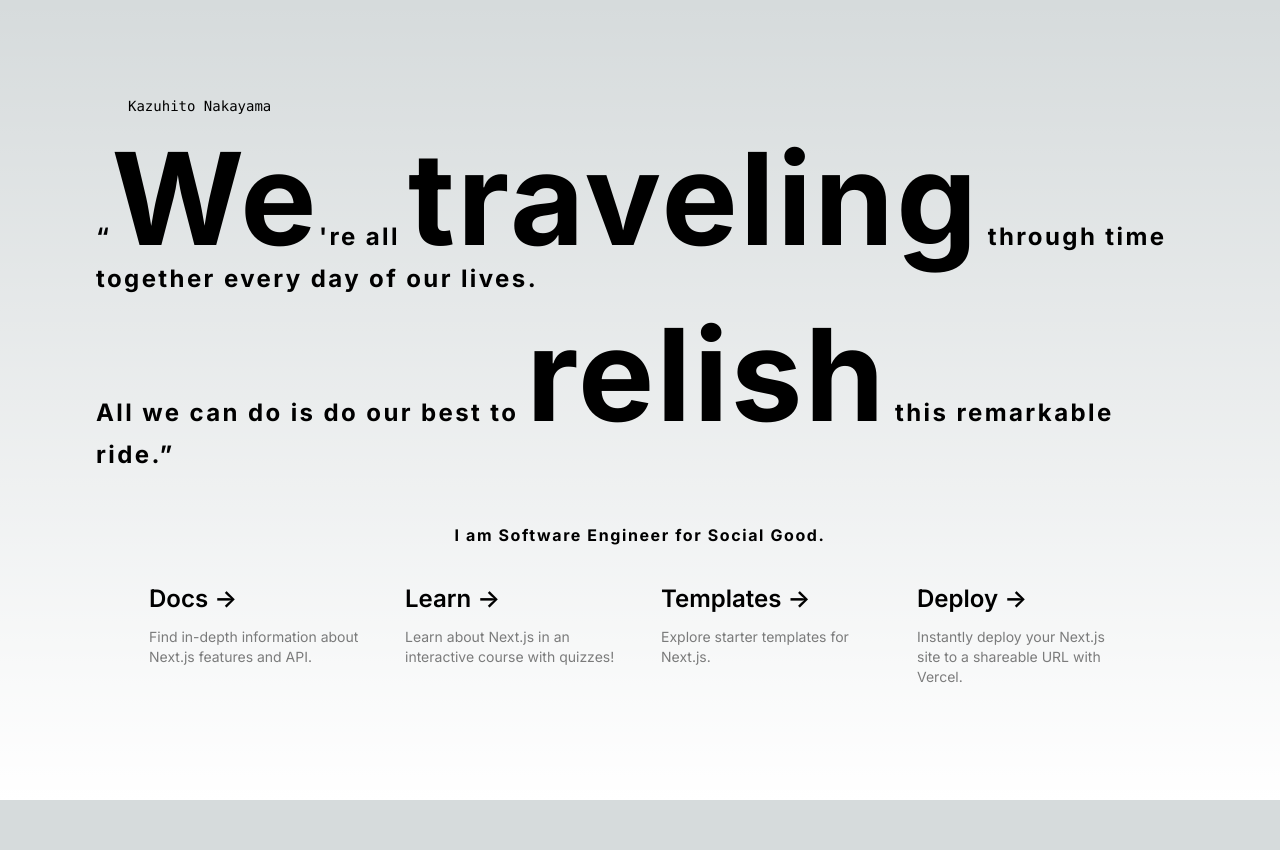
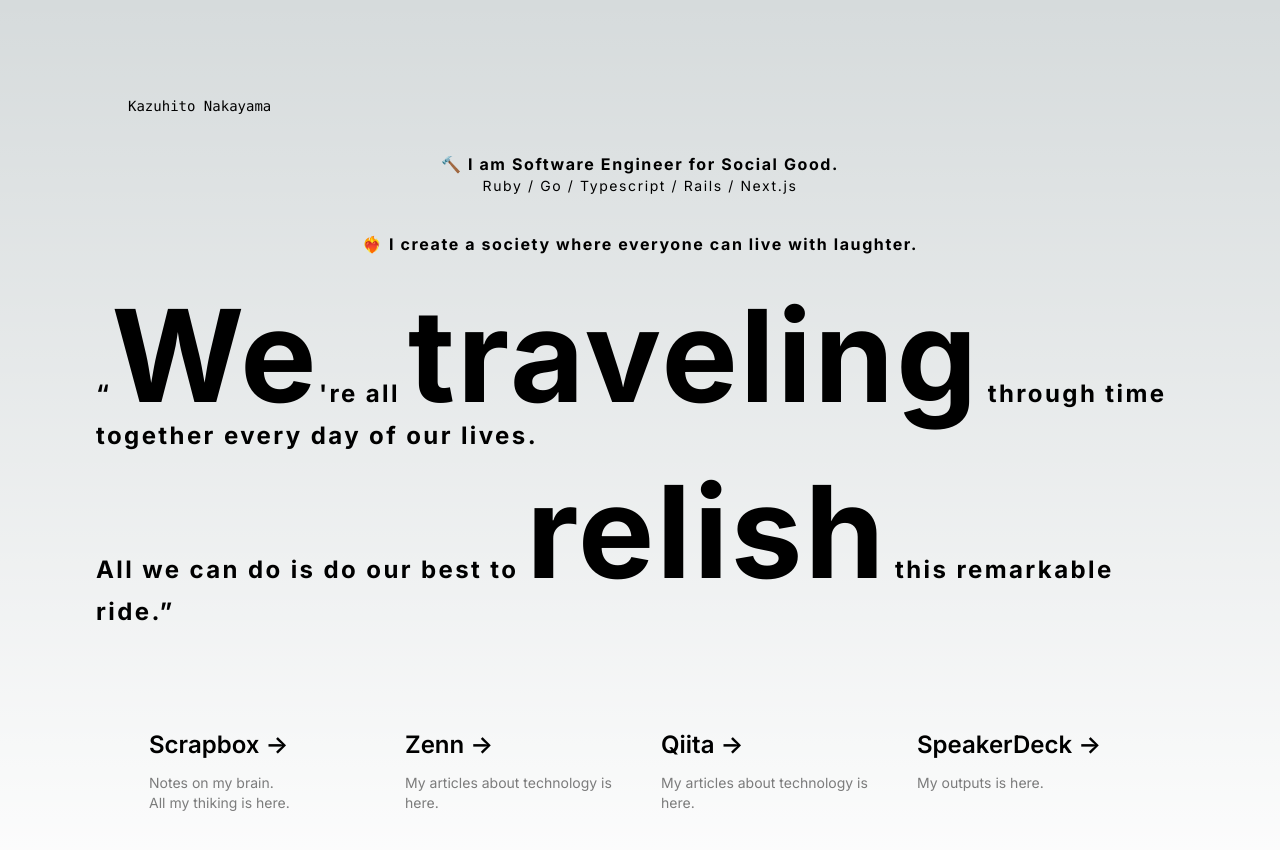
Before and after one commit to kazuhitonakayama/kazuhitonakayama-com, a Next.js app: page / in a window 1280 px wide. Shown: the top 850 px of the page. Before the commit the page ends 800 px from the top, so only its background shows below. Built offline with nearby package versions, Linux system fonts and the light colour scheme.

Commit message:
fix: 全ての導線を自分の記事たちに
========

```diff
--- a/src/app/page.tsx
+++ b/src/app/page.tsx
@@ -2,88 +2,100 @@ import Image from 'next/image'
 
 export default function Home() {
   return (
-    <main className="flex min-h-screen flex-col items-center justify-between sm:p-24 p-7">
+    <main className="min-h-screen sm:p-24 p-7">
+      <div className="flex flex-col items-center justify-between gap-y-9 container mx-auto">
         <div className="z-10 max-w-5xl w-full items-center justify-between font-mono text-sm lg:flex">
           <a href="/">Kazuhito Nakayama</a>
         </div>
 
-      <div className="text-2xl font-bold tracking-widest mb-8">
-        <p className="mb-4">&ldquo;<span className="sm:text-9xl">We</span>&apos;re all <span className="sm:text-9xl">traveling</span> through time together every day of our lives.</p>
-        <p>All we can do is do our best to <span className="sm:text-9xl">relish</span> this remarkable ride.&rdquo;</p>
+        <div className="text-normal tracking-widest font-bold sm:text-center">
+          <p>🔨 I am Software Engineer for Social Good.</p>
+          <p className="text-sm font-normal">Ruby / Go / Typescript / Rails / Next.js</p>
         </div>
 
         <div className="text-normal tracking-widest font-bold">
-        <p>I am Software Engineer for Social Good.</p>
+          <p>❤️‍🔥 I create a society where everyone can live with laughter.</p>
+        </div>
+
+        <div className="text-2xl font-bold tracking-widest mb-8">
+          <p className="mb-4">&ldquo;<span className="sm:text-9xl">We</span>&apos;re all <span className="sm:text-9xl">traveling</span> through time together every day of our lives.</p>
+          <p className="mb-4">All we can do is do our best to <span className="sm:text-9xl">relish</span> this remarkable ride.&rdquo;</p>
+          <p className="text-sm sm:hidden">
+            &ldquo;僕らはみんなでこの人生をタイムトラベルしているんだ。<br />
+            ただ、この素晴らしい旅を楽しもう。&rdquo;
+          </p>
         </div>
 
         <div className="mb-32 grid text-center lg:max-w-5xl lg:w-full lg:mb-0 lg:grid-cols-4 lg:text-left">
           <a
-          href="https://nextjs.org/docs?utm_source=create-next-app&utm_medium=appdir-template&utm_campaign=create-next-app"
+            href="https://scrapbox.io/kazuhitonakayama/"
             className="group rounded-lg border border-transparent px-5 py-4 transition-colors hover:border-gray-300 hover:bg-gray-100 hover:dark:border-neutral-700 hover:dark:bg-neutral-800/30"
             target="_blank"
             rel="noopener noreferrer"
           >
             <h2 className={`mb-3 text-2xl font-semibold`}>
-            Docs{' '}
+              Scrapbox{' '}
               <span className="inline-block transition-transform group-hover:translate-x-1 motion-reduce:transform-none">
                 -&gt;
               </span>
             </h2>
             <p className={`m-0 max-w-[30ch] text-sm opacity-50`}>
-            Find in-depth information about Next.js features and API.
+              Notes on my brain. <br />
+              All my thiking is here.
             </p>
           </a>
 
           <a
-          href="https://nextjs.org/learn?utm_source=create-next-app&utm_medium=appdir-template-tw&utm_campaign=create-next-app"
+            href="https://zenn.dev/be_the_light"
             className="group rounded-lg border border-transparent px-5 py-4 transition-colors hover:border-gray-300 hover:bg-gray-100 hover:dark:border-neutral-700 hover:dark:bg-neutral-800/30"
             target="_blank"
             rel="noopener noreferrer"
           >
             <h2 className={`mb-3 text-2xl font-semibold`}>
-            Learn{' '}
+              Zenn{' '}
               <span className="inline-block transition-transform group-hover:translate-x-1 motion-reduce:transform-none">
                 -&gt;
               </span>
             </h2>
             <p className={`m-0 max-w-[30ch] text-sm opacity-50`}>
-            Learn about Next.js in an interactive course with&nbsp;quizzes!
+              My articles about technology is here.
             </p>
           </a>
 
           <a
-          href="https://vercel.com/templates?framework=next.js&utm_source=create-next-app&utm_medium=appdir-template&utm_campaign=create-next-app"
+            href="https://qiita.com/kazuhito_nakayama"
             className="group rounded-lg border border-transparent px-5 py-4 transition-colors hover:border-gray-300 hover:bg-gray-100 hover:dark:border-neutral-700 hover:dark:bg-neutral-800/30"
             target="_blank"
             rel="noopener noreferrer"
           >
             <h2 className={`mb-3 text-2xl font-semibold`}>
-            Templates{' '}
+              Qiita{' '}
               <span className="inline-block transition-transform group-hover:translate-x-1 motion-reduce:transform-none">
                 -&gt;
               </span>
             </h2>
             <p className={`m-0 max-w-[30ch] text-sm opacity-50`}>
-            Explore starter templates for Next.js.
+            My articles about technology is here.
             </p>
           </a>
 
           <a
-          href="https://vercel.com/new?utm_source=create-next-app&utm_medium=appdir-template&utm_campaign=create-next-app"
+            href="https://speakerdeck.com/kazuhitonakayama"
             className="group rounded-lg border border-transparent px-5 py-4 transition-colors hover:border-gray-300 hover:bg-gray-100 hover:dark:border-neutral-700 hover:dark:bg-neutral-800/30"
             target="_blank"
             rel="noopener noreferrer"
           >
             <h2 className={`mb-3 text-2xl font-semibold`}>
-            Deploy{' '}
+              SpeakerDeck{' '}
               <span className="inline-block transition-transform group-hover:translate-x-1 motion-reduce:transform-none">
                 -&gt;
               </span>
             </h2>
             <p className={`m-0 max-w-[30ch] text-sm opacity-50`}>
-            Instantly deploy your Next.js site to a shareable URL with Vercel.
+              My outputs is here.
             </p>
           </a>
+        </div>
       </div>
     </main>
   )
```
Lines whose indentation alone changed are shown as unchanged.
